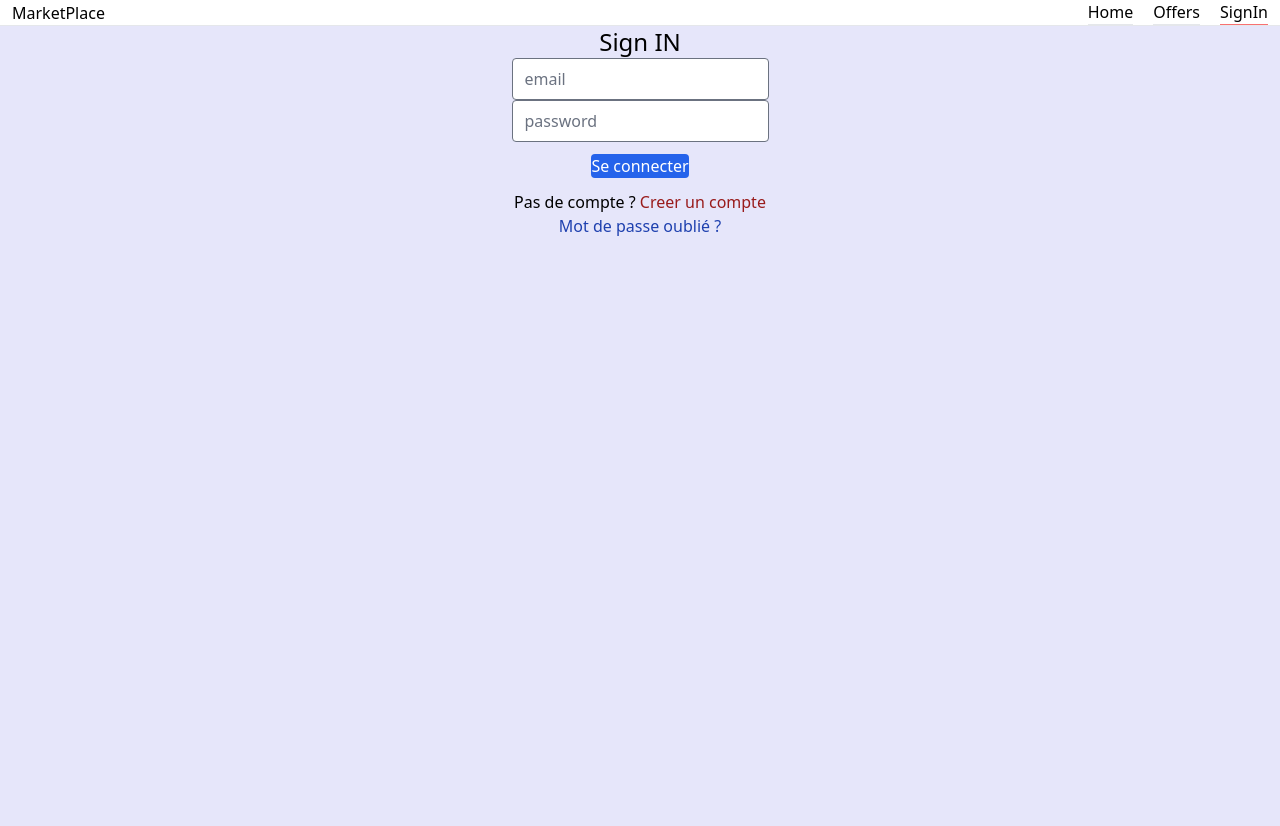
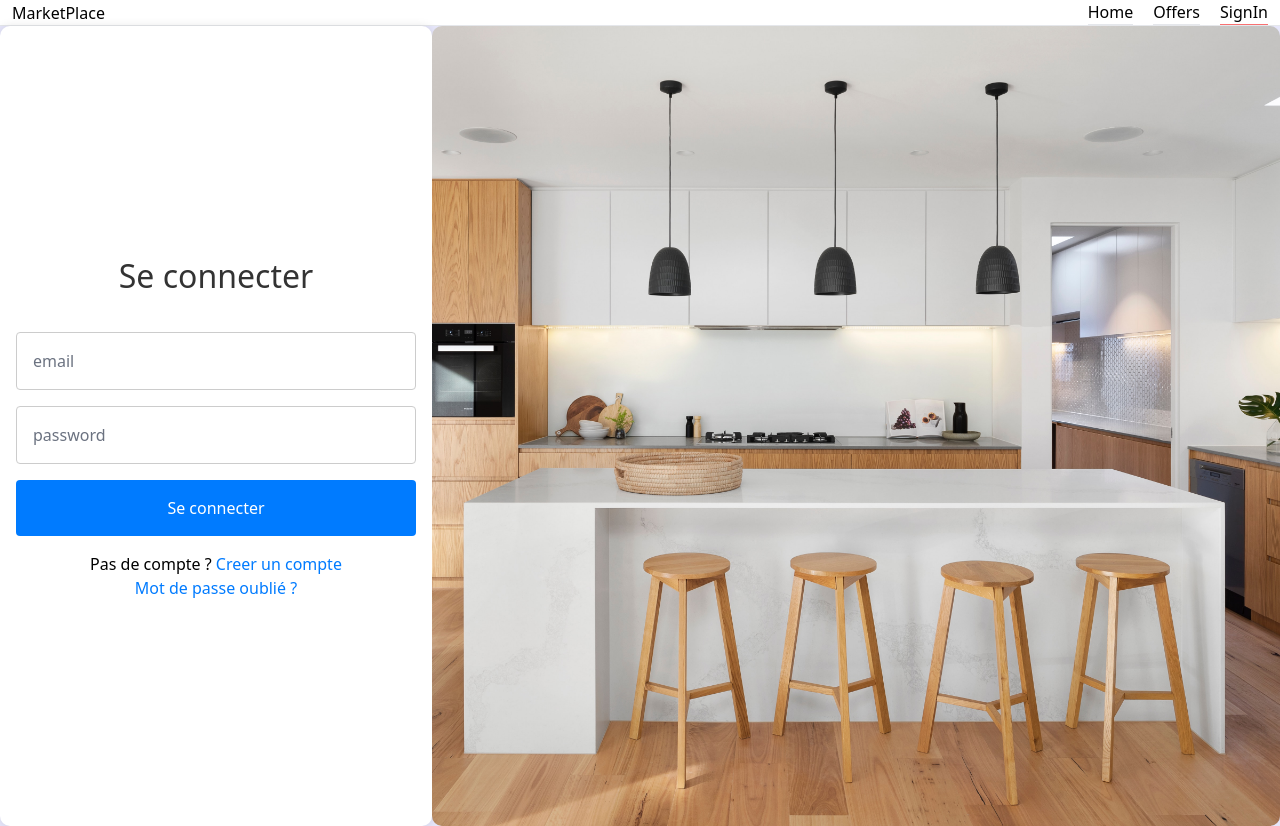
Before and after one commit to alexandrewilk/marketplace, a React (Create React App) app: page /sign-in in a window 1280 px wide. Before the commit the page ends 800 px from the top, so only its background shows below. Built offline with nearby package versions, Linux system fonts and the light colour scheme.

Commit message:
SignIn page style

```diff
--- a/src/index.css
+++ b/src/index.css
@@ -1,5 +1,4 @@
 @tailwind base;
-@tailwind components;
 @tailwind utilities;
 
 body{
--- a/src/pages/SignIn.jsx
+++ b/src/pages/SignIn.jsx
@@ -1,50 +1,58 @@
-import React, {useState} from 'react'
-import { Link, useNavigate } from 'react-router-dom'
-import {auth} from '../firebase'
-import {toast} from 'react-toastify'
-import {signInWithEmailAndPassword} from 'firebase/auth'
+import React, { useState } from 'react';
+import { Link, useNavigate } from 'react-router-dom';
+import { auth } from '../firebase';
+import { toast } from 'react-toastify';
+import { signInWithEmailAndPassword } from 'firebase/auth';
+import '../style.css/SignIn.css'
+
 export default function SignIn() {
   const [formData, setFormData] = useState({
-    email : "",
-    password: "",
-  })
-  const {email, password} = formData
-  const navigate = useNavigate()
-  function onChange(e){
-    setFormData((prev) =>({
+    email: '',
+    password: '',
+  });
+  const { email, password } = formData;
+  const navigate = useNavigate();
+
+  function onChange(e) {
+    setFormData((prev) => ({
       ...prev,
-      [e.target.id] : e.target.value
-    }))
+      [e.target.id]: e.target.value,
+    }));
   }
-  async function onSubmit(e){
-    e.preventDefault()
+
+  async function onSubmit(e) {
+    e.preventDefault();
     try {
-      const userCredential = await signInWithEmailAndPassword(auth, email, password)
-      if(userCredential.user){
-        navigate('/')
+      const userCredential = await signInWithEmailAndPassword(auth, email, password);
+      if (userCredential.user) {
+        navigate('/');
       }
     } catch (error) {
-      toast.error('Mauvaise combinaison user.pwd')
+      toast.error('Mauvaise combinaison user.pwd');
     }
   }
+
   return (
-    <section>
-      <h1 className='text-2xl text-center'>Sign IN</h1>
-      <div className='text-center'>
-      <form className='m-auto max-w-xs' onSubmit={onSubmit}>
-        <input type='email' id='email' value={email} onChange={onChange} placeholder='email' className='rounded'/>
-        <input type='password' id='password' value={password} onChange={onChange} placeholder='password' className='rounded'/>
-        <button type='submit' className='bg-blue-600 text-white rounded my-3'>Se connecter</button>
-      </form>
-      <div>
-        <p>
-          Pas de compte ? <Link to="/sign-up" className='text-red-800'>Creer un compte</Link>
-        </p>
-        <p>
-          <Link to="/forgot-password" className='text-blue-800'>Mot de passe oublié ? </Link>
-        </p>
+  <section className="container">
+      <div className="signin-form">
+        <h1 className="title">Se connecter</h1>
+        <form onSubmit={onSubmit} className="form">
+          <input type="email" id="email" value={email} onChange={onChange} placeholder="email" className="input-field" />
+          <input type="password" id="password" value={password} onChange={onChange} placeholder="password" className="input-field" />
+          <button type="submit" className="submit-button">Se connecter</button>
+        </form>
+        <div className="links">
+          <p>
+            Pas de compte ? <Link to="/sign-up" className="link">Creer un compte</Link>
+          </p>
+          <p>
+            <Link to="/forgot-password" className="link">Mot de passe oublié ? </Link>
+          </p>
+        </div>
       </div>
+      <div className="image">
+        <img src={require('../assets/images/SignIn.jpg')} alt="Image description" />
       </div>
     </section>
-  )
+  );
 }
--- /dev/null
+++ b/src/style.css/SignIn.css
@@ -0,0 +1,99 @@
+body {
+    margin: 0;
+    padding: 0;
+    box-sizing: border-box;
+  }
+
+  .container {
+    display: flex;
+    flex-direction: row;
+    width: 100vw;
+    height: 100vh;
+  }
+
+  .image {
+    flex: 1;
+    display: flex;
+    justify-content: center;
+    align-items: center;
+  }
+
+  .image img {
+    width: 100%;
+    height: 100%;
+    object-fit: cover;
+    border-radius: 10px;
+  }
+
+.signin-form {
+    display: flex;
+    flex-direction: column;
+    align-items: center;
+    justify-content: center;
+    padding: 1rem;
+    background-color: #ffffff;
+    box-shadow: 0 0 10px rgba(0,0,0,0.1);
+    border-radius: 10px;
+  }
+
+  .title {
+    margin-bottom: 2rem;
+    color: #333333;
+    font-size: 2rem;
+    text-align: center;
+  }
+
+  .form {
+    width: 100%;
+    max-width: 400px;
+    margin-bottom: 1rem;
+  }
+
+  .input-field {
+    width: 100%;
+    padding: 1rem;
+    margin-bottom: 1rem;
+    border: 1px solid #cccccc;
+    border-radius: 4px;
+    font-size: 1rem;
+  }
+
+  .submit-button {
+    width: 100%;
+    padding: 1rem;
+    color: #ffffff;
+    background-color: #007bff;
+    border: none;
+    border-radius: 4px;
+    font-size: 1rem;
+    cursor: pointer;
+    transition: background-color 0.3s ease;
+  }
+
+  .submit-button:hover {
+    background-color: #0056b3;
+  }
+
+  .links {
+    text-align: center;
+  }
+
+  .link {
+    color: #007bff;
+    text-decoration: none;
+  }
+
+  .link:hover {
+    text-decoration: underline;
+  }
+
+  @media screen and (max-width: 768px) {
+    .container {
+      flex-direction: column;
+    }
+
+    .signin-form,
+    .image {
+      flex: 1;
+    }
+  }
```
Also changed, not shown: src/assets/images/SignIn.jpg (added).
